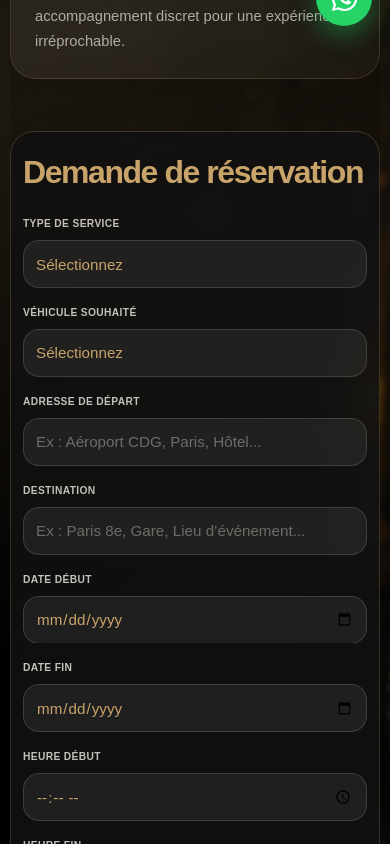
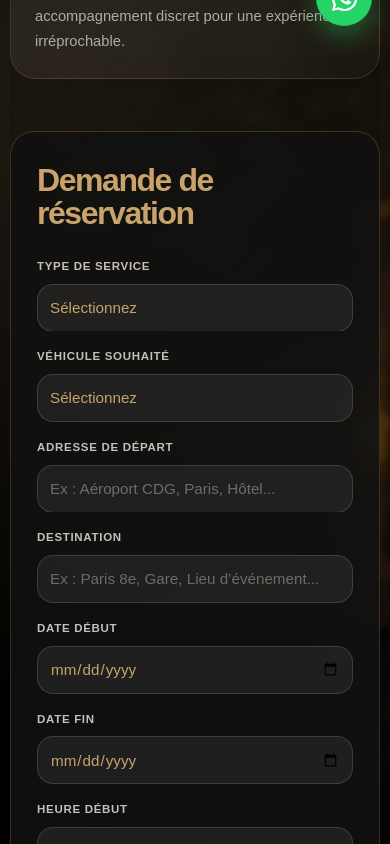
Before and after one commit to Mohoua93/CBM, a React (Create React App) app in the folder apps/frontend/: page /reservation in a window 390 px wide. Shown: the part 800-1644 px from the top of the page. Built offline with nearby package versions, Linux system fonts and the light colour scheme; no server answers.

Commit message:
refactoring ipad mode paysage

```diff
--- a/apps/frontend/src/styles/Booking.css
+++ b/apps/frontend/src/styles/Booking.css
@@ -617,3 +617,54 @@
     padding-right: 12px;
   }
 }
+
+/* ================= FIX FORMULAIRE IPAD / TABLETTE ================= */
+
+@media (max-width: 1200px) {
+  .booking-form-card {
+    width: 100%;
+    max-width: 860px;
+    margin-left: auto;
+    margin-right: auto;
+    padding: 32px 26px;
+    overflow: hidden;
+  }
+
+  .booking-form-page__grid {
+    display: grid !important;
+    grid-template-columns: minmax(0, 1fr) !important;
+    gap: 18px !important;
+    width: 100%;
+    max-width: 100%;
+    min-width: 0;
+  }
+
+  .booking-field-page,
+  .booking-field-page--full {
+    grid-column: 1 / -1 !important;
+    width: 100%;
+    max-width: 100%;
+    min-width: 0;
+  }
+
+  .booking-field-page label {
+    display: block;
+    width: 100%;
+    max-width: 100%;
+    font-size: 0.72rem;
+    letter-spacing: 0.06em;
+    line-height: 1.35;
+    white-space: normal;
+    overflow-wrap: break-word;
+  }
+
+  .booking-field-page input,
+  .booking-field-page select,
+  .booking-field-page textarea {
+    display: block;
+    width: 100% !important;
+    max-width: 100% !important;
+    min-width: 0 !important;
+    box-sizing: border-box !important;
+  }
+}
```
